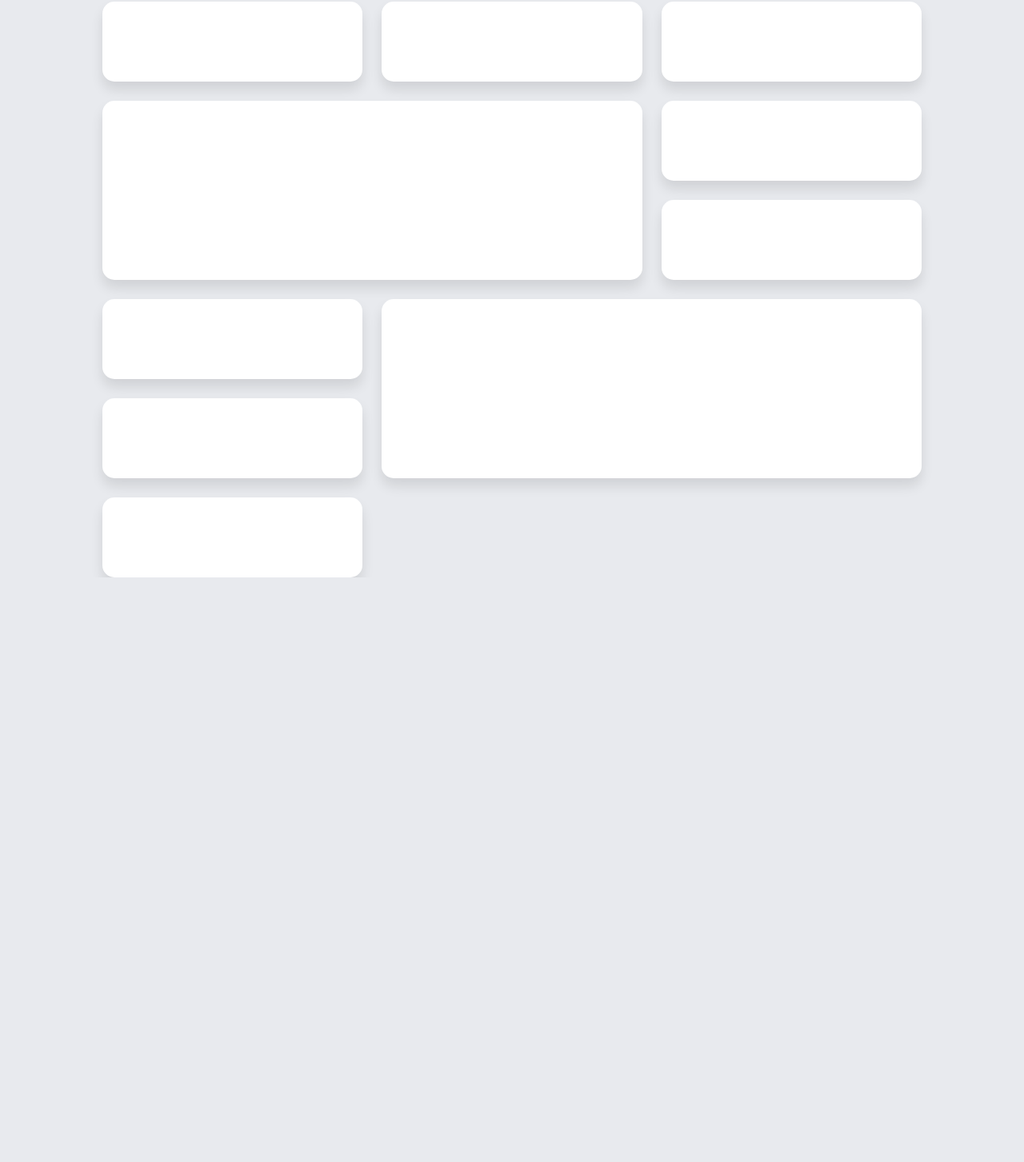
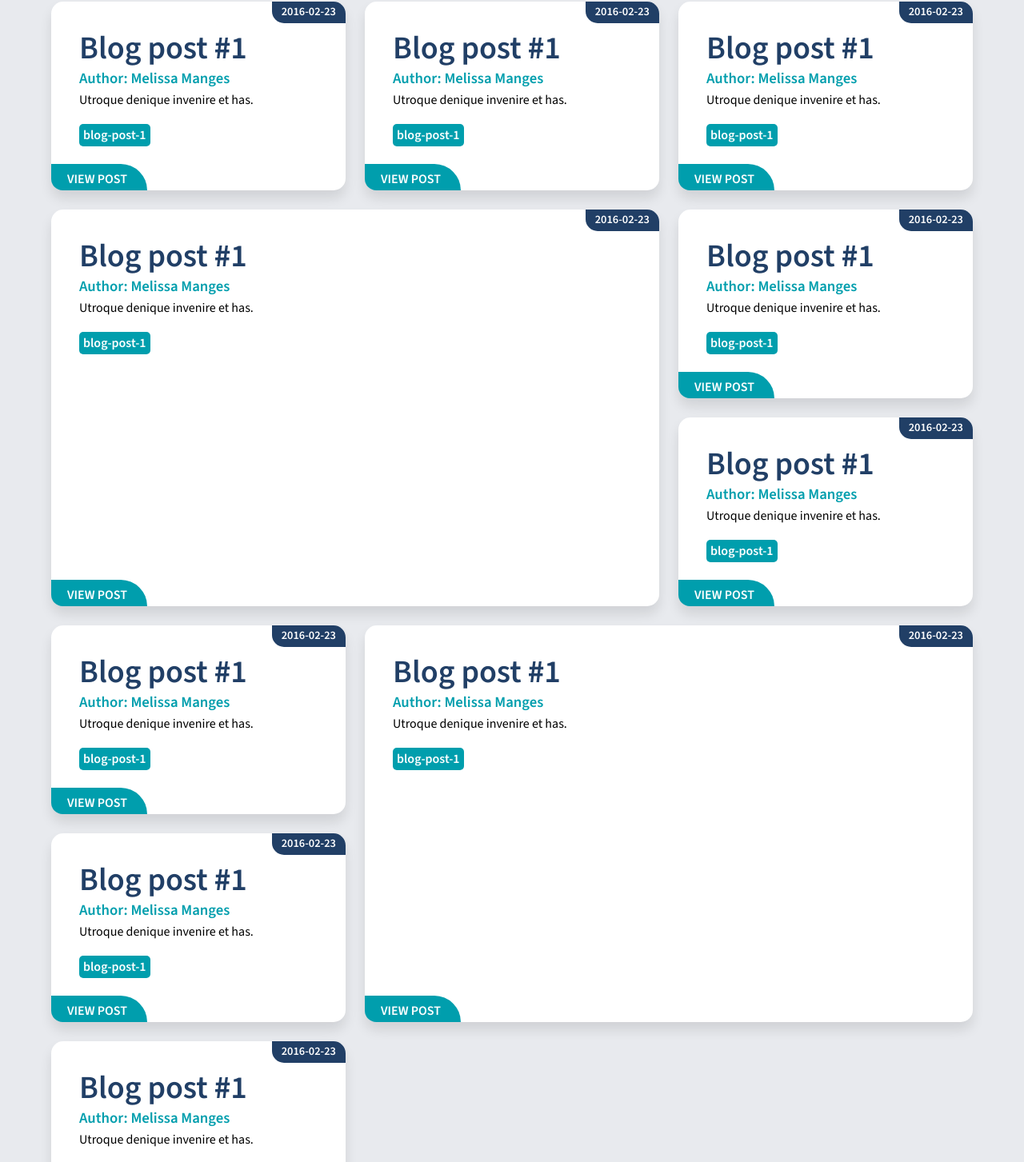
Before and after one commit to ClaudioDumont/letsgettingblog, an Angular app: page / in a window 1280 px wide. Shown: the part 178-1631 px from the top of the page at 80% size. Before the commit the page ends 900 px from the top, so only its background shows below. Built offline with nearby package versions, Linux system fonts and the light colour scheme.

Commit message:
finshed basic structure and styles

```diff
--- a/src/app/app.component.html
+++ b/src/app/app.component.html
@@ -9,14 +9,226 @@
 </header>
 
 <div class="main-container">
-  <div class="post-item"></div>
-  <div class="post-item"></div>
-  <div class="post-item"></div>
-  <div class="post-item"></div>
-  <div class="post-item"></div>
-  <div class="post-item"></div>
-  <div class="post-item"></div>
-  <div class="post-item"></div>
-  <div class="post-item"></div>
-  <div class="post-item"></div>
+  <div class="post-item">
+    <div class="post-item__publish-date">
+      2016-02-23
+    </div>
+
+    <h2 class="post-item__title">Blog post #1</h2>
+    <h3 class="post-item__author">Author: Melissa Manges</h3>
+
+    <div class="post-item__description">
+      Utroque denique invenire et has.
+    </div>
+
+
+    <div class="slug-container">
+      <div class="slug-container__item">
+        blog-post-1
+      </div>
+    </div>
+
+    <button class="post-item__cta-button"> view post </button>
+  </div>
+
+  <div class="post-item">
+    <div class="post-item__publish-date">
+      2016-02-23
+    </div>
+
+    <h2 class="post-item__title">Blog post #1</h2>
+    <h3 class="post-item__author">Author: Melissa Manges</h3>
+
+    <div class="post-item__description">
+      Utroque denique invenire et has.
+    </div>
+
+
+    <div class="slug-container">
+      <div class="slug-container__item">
+        blog-post-1
+      </div>
+    </div>
+
+    <button class="post-item__cta-button"> view post </button>
+  </div>
+
+  <div class="post-item">
+    <div class="post-item__publish-date">
+      2016-02-23
+    </div>
+
+    <h2 class="post-item__title">Blog post #1</h2>
+    <h3 class="post-item__author">Author: Melissa Manges</h3>
+
+    <div class="post-item__description">
+      Utroque denique invenire et has.
+    </div>
+
+
+    <div class="slug-container">
+      <div class="slug-container__item">
+        blog-post-1
+      </div>
+    </div>
+
+    <button class="post-item__cta-button"> view post </button>
+  </div>
+
+  <div class="post-item">
+    <div class="post-item__publish-date">
+      2016-02-23
+    </div>
+
+    <h2 class="post-item__title">Blog post #1</h2>
+    <h3 class="post-item__author">Author: Melissa Manges</h3>
+
+    <div class="post-item__description">
+      Utroque denique invenire et has.
+    </div>
+
+
+    <div class="slug-container">
+      <div class="slug-container__item">
+        blog-post-1
+      </div>
+    </div>
+
+    <button class="post-item__cta-button"> view post </button>
+  </div>
+
+  <div class="post-item">
+    <div class="post-item__publish-date">
+      2016-02-23
+    </div>
+
+    <h2 class="post-item__title">Blog post #1</h2>
+    <h3 class="post-item__author">Author: Melissa Manges</h3>
+
+    <div class="post-item__description">
+      Utroque denique invenire et has.
+    </div>
+
+
+    <div class="slug-container">
+      <div class="slug-container__item">
+        blog-post-1
+      </div>
+    </div>
+
+    <button class="post-item__cta-button"> view post </button>
+  </div>
+
+  <div class="post-item">
+    <div class="post-item__publish-date">
+      2016-02-23
+    </div>
+
+    <h2 class="post-item__title">Blog post #1</h2>
+    <h3 class="post-item__author">Author: Melissa Manges</h3>
+
+    <div class="post-item__description">
+      Utroque denique invenire et has.
+    </div>
+
+
+    <div class="slug-container">
+      <div class="slug-container__item">
+        blog-post-1
+      </div>
+    </div>
+
+    <button class="post-item__cta-button"> view post </button>
+  </div>
+
+  <div class="post-item">
+    <div class="post-item__publish-date">
+      2016-02-23
+    </div>
+
+    <h2 class="post-item__title">Blog post #1</h2>
+    <h3 class="post-item__author">Author: Melissa Manges</h3>
+
+    <div class="post-item__description">
+      Utroque denique invenire et has.
+    </div>
+
+
+    <div class="slug-container">
+      <div class="slug-container__item">
+        blog-post-1
+      </div>
+    </div>
+
+    <button class="post-item__cta-button"> view post </button>
+  </div>
+
+  <div class="post-item">
+    <div class="post-item__publish-date">
+      2016-02-23
+    </div>
+
+    <h2 class="post-item__title">Blog post #1</h2>
+    <h3 class="post-item__author">Author: Melissa Manges</h3>
+
+    <div class="post-item__description">
+      Utroque denique invenire et has.
+    </div>
+
+
+    <div class="slug-container">
+      <div class="slug-container__item">
+        blog-post-1
+      </div>
+    </div>
+
+    <button class="post-item__cta-button"> view post </button>
+  </div>
+
+  <div class="post-item">
+    <div class="post-item__publish-date">
+      2016-02-23
+    </div>
+
+    <h2 class="post-item__title">Blog post #1</h2>
+    <h3 class="post-item__author">Author: Melissa Manges</h3>
+
+    <div class="post-item__description">
+      Utroque denique invenire et has.
+    </div>
+
+
+    <div class="slug-container">
+      <div class="slug-container__item">
+        blog-post-1
+      </div>
+    </div>
+
+    <button class="post-item__cta-button"> view post </button>
+  </div>
+
+  <div class="post-item">
+    <div class="post-item__publish-date">
+      2016-02-23
+    </div>
+
+    <h2 class="post-item__title">Blog post #1</h2>
+    <h3 class="post-item__author">Author: Melissa Manges</h3>
+
+    <div class="post-item__description">
+      Utroque denique invenire et has.
+    </div>
+
+
+    <div class="slug-container">
+      <div class="slug-container__item">
+        blog-post-1
+      </div>
+    </div>
+
+    <button class="post-item__cta-button"> view post </button>
+  </div>
+
+
+
 </div>
--- a/src/app/app.component.scss
+++ b/src/app/app.component.scss
@@ -1,6 +1,8 @@
 .main-container {
-    width: 80vw;
+    width: 90vw;
+    max-width: 1340px;
     min-height: 90vh;
+    margin-bottom: 3em;
     display: grid;
     grid-template-columns: repeat(auto-fit, minmax(320px, 1fr));
     grid-gap: 1.5rem;
@@ -10,10 +12,79 @@
     background: #fff;
     border-radius: 15px;
     box-shadow: 0 10px 15px rgba(0, 0, 0, .1);
+    padding: 35px;
+    position: relative;
+
+
+    &__publish-date {
+        position: absolute;
+        top: 0;
+        right: 0;
+        padding: 5px 12px;
+        border-radius: 0 15px 0 15px;
+        background: #213F66;
+        color: #fff;
+        font-weight: 900;
+        font-size: .9em;
+    }
+
+    &__title {
+        color: #213F66;
+        font-size: 2.5em;
+        font-weight: 900;
+    }
+
+    &__description {
+        font-size: 16px;
+        margin: .5em 0 1em;
+        font-weight: 400;
+
+    }
+
+    &__author {
+        color: #009EAD;
+        margin: .2em 0;
+        font-weight: 600;
+    }
+
+    &__cta-button {
+        border: none;
+        padding: 10px 25px 5px 20px;
+        background: #009EAD;
+        color: #fff;
+        transition: all .3s ease-in-out;
+        font-weight: 900;
+        text-transform: uppercase;
+        border-radius: 0 35px 0 15px;
+        position: absolute;
+        left: 0;
+        bottom: 0;
+        cursor: pointer;
+
+        &:hover {
+            background: #213F66;
+            padding-right: 55px;
+            padding-left: 55px;
+        }
+    }
 
     &:nth-child(4n) {
         grid-column: span 2; /* Spans two columns */
         grid-row: span 2; /* Spans two rows */
+    }
+}
+
+.slug-container {
+    display: flex;
+    justify-content: space-between;
+    margin: 20px 0;
+
+    &__item {
+        padding: 5px;
+        border-radius: 5px;
+        color: #fff;
+        font-weight: 600;
+        background: #009EAD;
     }
 }
 
@@ -31,6 +102,6 @@
     &__title {
         font-weight: 900;
         color: #009EAD;
-        margin: 0;
+        font-size: 2.5em;
     }
 }
--- a/src/styles.scss
+++ b/src/styles.scss
@@ -15,6 +15,11 @@ body {
     min-height: 100vh;
 }
 
+h1, h2, h3 {
+    margin: 0;
+    padding: 0;
+}
+
 * {
     box-sizing: border-box;
 }
```
